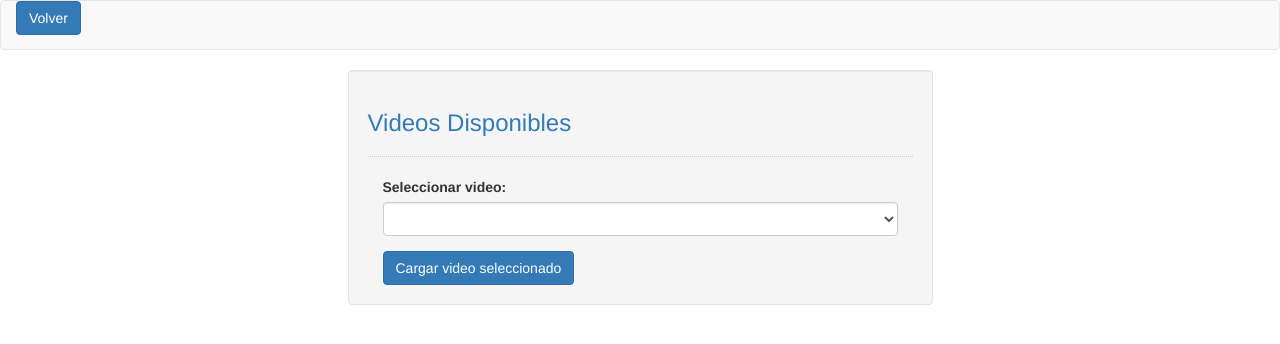
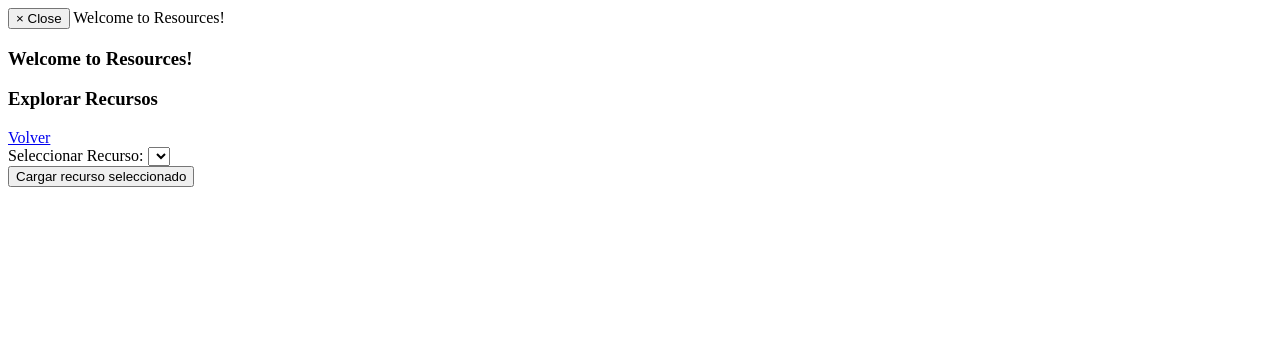
Before and after one commit to br3i/app_ingles, a PHP site: page /Vista/ver_recurso.php in a window 1280 px wide. Shown: the top 344 px of the page. Run offline with PHP 8.4, Linux system fonts and the light colour scheme; data that the repository does not hold is empty.

Commit message:
mejorado en presentación de recursos

```diff
--- a/Vista/ver_recurso.php
+++ b/Vista/ver_recurso.php
@@ -2,7 +2,7 @@
 include_once '../Config/conexion.php';
 
 // Verificar si se ha enviado el formulario de selección de video
-if(isset($_POST['video_select'])){
+if (isset($_POST['video_select'])) {
     $selected_video_id = $_POST['video_select'];
 
     // Realizar una nueva consulta para obtener el video seleccionado
@@ -14,123 +14,119 @@ if(isset($_POST['video_select'])){
 $query = mysqli_query($con, "SELECT * FROM `recursos` ORDER BY `id_recurso` ASC") or die(mysqli_error($con));
 ?>
 
-<!DOCTYPE html>
-<html lang="es">
-<head>
-    <meta charset="UTF-8">
-    <meta name="viewport" content="width=device-width, initial-scale=1">
-    <link rel="stylesheet" href="https://maxcdn.bootstrapcdn.com/bootstrap/3.4.1/css/bootstrap.min.css">
-    <script src="https://ajax.googleapis.com/ajax/libs/jquery/3.5.1/jquery.min.js"></script>
-    <script src="https://maxcdn.bootstrapcdn.com/bootstrap/3.4.1/js/bootstrap.min.js"></script>
-    <script>
-        $(document).ready(function() {
-            // Detectar cuando se presiona la tecla "Volver"
-            $(document).keydown(function(event) {
-                if (event.keyCode == 8) {
-                    event.preventDefault(); // Prevenir el comportamiento predeterminado de la tecla "Volver"
 
-                    // Redirigir a la página anterior
-                    window.location.href = 'panel.php?modulo=recursos';
-                }
-            });
-        });
-    </script>
-</head>
-<body>
-<nav class="navbar navbar-default">
-    <div class="container-fluid">
-        <a href="panel.php?modulo=recursos" class="btn btn-primary">Volver</a>
-    </div>
-</nav>
-<div class="container">
-    <div class="row">
-        <div class="col-md-3"></div>
-        <div class="col-md-6 well">
-            <h3 class="text-primary">Videos Disponibles</h3>
-            <hr style="border-top:1px dotted #ccc;"/>
-            <?php
-            // Verificar si se ha enviado el formulario de selección de video
-            if(isset($_POST['video_select'])){
-                $selected_video_id = $_POST['video_select'];
-
-                // Realizar una nueva consulta para obtener el video seleccionado
-                $selected_query = mysqli_query($con, "SELECT * FROM `recursos` WHERE `id_recurso` = '$selected_video_id'") or die(mysqli_error($con));
-                $selected_video = mysqli_fetch_array($selected_query);
-
-                // Mostrar el video seleccionado
-                if($selected_video){
-                    echo '<div class="row">';
-                    echo '    <div class="col-md-4" style="word-wrap:break-word;">';
-                    echo '        <br />';
-                    echo '        <h4>Nombre del Video:</h4>';
-                    echo '        <h5 class="text-primary">'.$selected_video['recurso_name'].'</h5>';
-                    echo '        <br />';
-                    echo '        <h4>Descripcion:</h4>';
-                    echo '        <h5 class="text-primary">'.$selected_video['descripcion'].'</h5>';
-                    echo '    </div>';
-                    echo '    <div class="col-md-8">';
-                    echo '        <video width="100%" height="240" controls>';
-                    echo '            <source src="'.$selected_video['location'].'">';
-                    echo '        </video>';
-                    echo '    </div>';
-                    echo '</div>';
-                    echo '<br>';
-                    echo '<hr style="border-top:1px groovy #000;"/>';
-                }
-            }
-            ?>
-
-            <!-- Mostrar la lista de videos -->
-            <?php
-            // Realizar consulta para obtener los videos de la base de datos
-            $query = mysqli_query($con, "SELECT * FROM `recursos` ORDER BY `id_recurso` ASC") or die(mysqli_error($con));
-            ?>
-
-            <div class="col-md-12">
-                <form action="" method="POST">
-                    <div class="form-group">
-                        <label for="video_select">Seleccionar video:</label>
-                        <select class="form-control" name="video_select" id="video_select">
-                            <?php
-                            while($fetch = mysqli_fetch_array($query)){
-                                echo '<option value="'.$fetch['id_recurso'].'">'.$fetch['recurso_name'].'</option>';
-                            }
-                            ?>
-                        </select>
-                    </div>
-                    <button type="submit" class="btn btn-primary">Cargar video seleccionado</button>
-                </form>
-            </div>
-        </div>
-    </div>
-</div>
-<div class="modal fade" id="form_modal" aria-hidden="true">
-    <div class="modal-dialog">
-        <form action="save_video.php" method="POST" enctype="multipart/form-data">
-            <div class="modal-content">
-                <div class="modal-body">
-                    <div class="col-md-3"></div>
-                    <div class="col-md-6">
-                        <div class="form-group">
-                            <label>Archivo de Video</label>
-                            <input type="file" name="video" class="form-control-file"/>
-                        </div>
+<!-- Content Wrapper. Contains page content -->
+<div class="content-wrapper">
+    <!-- Main content -->
+    <section class="content">
+        <div class="container-fluid">
+            <!-- Main row -->
+            <div class="row">
+                <!-- Left col -->
+                <div class="col-lg-12">
 
 
-                        <div class="form-group">
-                            <label >Descripción</label>
-                            <input type="text" name="descripcion" class="form-control-file"/>
+                    <div class="card alert alert-primary alert-dismissible fade show">
+                        <button type="button" class="close" data-dismiss="alert" aria-label="Close">
+                            <span aria-hidden="true">&times;</span>
+                            <span class="sr-only">Close</span>
+                        </button>
+                        Welcome to Resources!
+                    </div>
+
+
+                    <div class="card card-primary">
+                        <div class="card-header">
+                            <h3 class="card-title">Welcome to Resources!</h3>
                         </div>
                     </div>
+                    <div class="col-lg-12">
+                        <div class="card">
+                            <div class="d-flex align-items-center justify-content-center card-header">
+                                <h3 class="text-primary col-md-10">Explorar Recursos</h3>
+                                <a href="panel.php?modulo=recursos" class="btn btn-primary">Volver</a>
+                            </div>
+                        </div>
+                        <?php
+                        // Verificar si se ha enviado el formulario de selección de video
+                        if (isset($_POST['video_select'])) {
+                            $selected_video_id = $_POST['video_select'];
+
+                            // Realizar una nueva consulta para obtener el video seleccionado
+                            $selected_query = mysqli_query($con, "SELECT * FROM `recursos` WHERE `id_recurso` = '$selected_video_id'") or die(mysqli_error($con));
+                            $selected_video = mysqli_fetch_array($selected_query);
+
+                            // Mostrar el video seleccionado
+                            if ($selected_video) {
+                                echo '
+                                    <div class="card d-flex align-items-center justify-content-center">
+                                        <div class="col-md-4" style="word-wrap:break-word;">
+                                            <br />
+                                            <h4>Nombre del Recurso:</h4>
+                                            <h5 class="text-primary">' . $selected_video['recurso_name'] . '</h5>
+                                            <br />
+                                            <h4>Descripción:</h4>
+                                            <h5 class="text-primary">' . $selected_video['descripcion'] . '</h5>
+                                        </div>
+                                        <div class="col-md-8 text-center">
+                                            <video width="100%" height="240" controls>
+                                                <source src="' . $selected_video['location'] . '">
+                                            </video>
+                                        </div>
+                                        <br>
+                                    </div>
+                                ';
+                            }
+                        }
+                        ?>
+
+                        <!-- Mostrar la lista de videos -->
+
+                        <div class="col-md-12">
+                            <form action="" method="POST">
+                                <div class="form-group">
+                                    <label for="video_select">Seleccionar Recurso:</label>
+                                    <select class="form-control" name="video_select" id="video_select">
+                                        <?php
+                                        while ($fetch = mysqli_fetch_array($query)) {
+                                            echo '<option value="' . $fetch['id_recurso'] . '">' . $fetch['recurso_name'] . '</option>';
+                                        }
+                                        ?>
+                                    </select>
+                                </div>
+                                <button type="submit" class="btn btn-primary">Cargar recurso
+                                    seleccionado</button>
+                            </form>
+                        </div>
+                        <br />
+                        <br />
+                        <!-- /.card -->
+                    </div>
+                    <!-- /.col -->
                 </div>
-                <div style="clear:both;"></div>
-                <div class="modal-footer">
-                    <button type="button" class="btn btn-danger" data-dismiss="modal"><span class="glyphicon glyphicon-remove"></span> Cerrar</button>
-                    <button name="save" class="btn btn-primary"><span class="glyphicon glyphicon-save"></span> Guardar</button>
-                </div>
+                <!-- /.row -->
             </div>
-        </form>
-    </div>
+            <!-- /.container-fluid -->
+    </section>
+    <!-- /.content -->
 </div>
-</body>
-</html>
+<!-- /.content-wrapper -->
+
+<script>
+    $(document).ready(function () {
+        // Detectar cuando se presiona la tecla "Volver"
+        $(document).keydown(function (event) {
+            if (event.keyCode == 8) {
+                event.preventDefault(); // Prevenir el comportamiento predeterminado de la tecla "Volver"
+
+                // Redirigir a la página anterior
+                window.location.href = 'panel.php?modulo=recursos';
+            }
+        });
+    });
+</script>
+
+
+<!-- <link rel="stylesheet" href="https://maxcdn.bootstrapcdn.com/bootstrap/3.4.1/css/bootstrap.min.css">
+    <script src="https://ajax.googleapis.com/ajax/libs/jquery/3.5.1/jquery.min.js"></script>
+    <script src="https://maxcdn.bootstrapcdn.com/bootstrap/3.4.1/js/bootstrap.min.js"></script> -->
```
Also changed, not shown: Vista/admin_recursos.php (+92 -51 lines), Vista/eliminar_recurso.php (+68 -49 lines), Vista/panel.php (+12 -4 lines), Vista/save_archive.php (+26 -30 lines), 2 other files.
